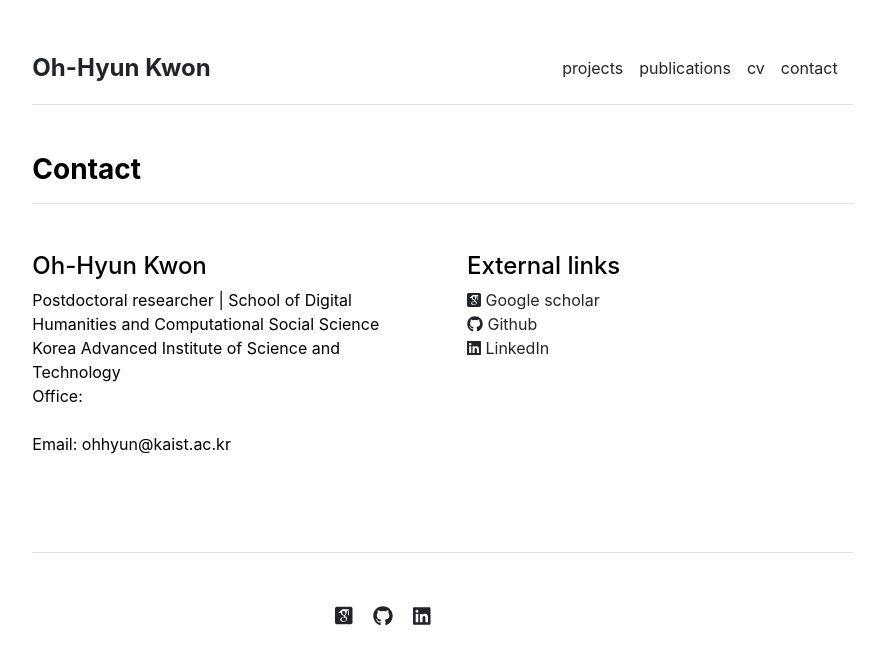
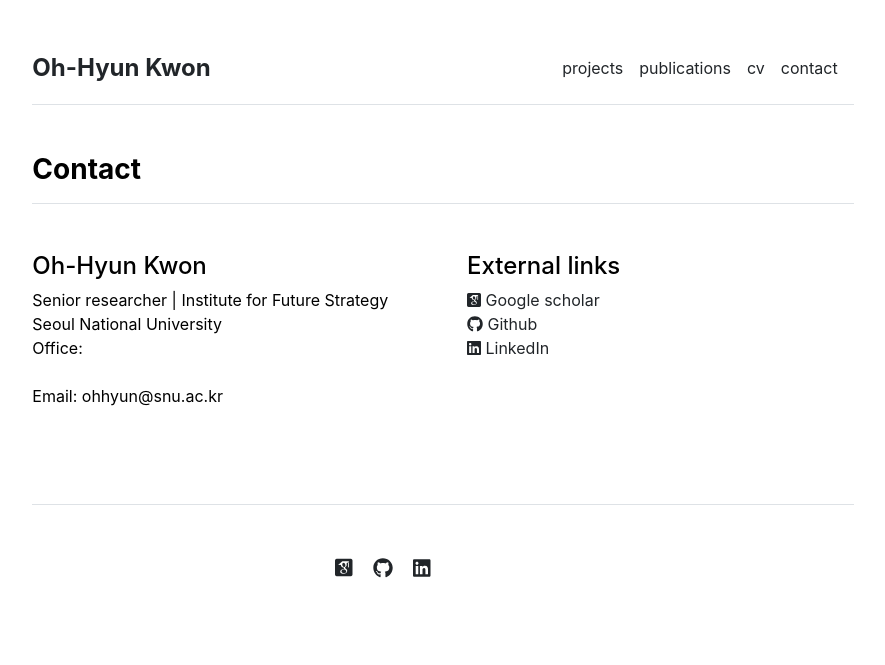
Before and after one commit to pothyd/pothyd.github.io, a Jekyll site: the page built from contact.md, in a window 1280 px wide. Shown: the top 665 px of the page, without its empty margins (197-1082 px from the left). Built offline with Jekyll 4.4.1, drawn with Linux system fonts in a browser that asks for light colours; some web fonts are replaced.

Commit message:
Update settings.yml

```diff
--- a/_data/settings.yml
+++ b/_data/settings.yml
@@ -20,4 +20,4 @@ social:
 - {text: 'LinkedIn', icon: 'fab fa-linkedin', link: 'https://linkedin.com/in/kwon-oh-hyun-907b22134/'}
 
 contacts:
-- {name: 'Oh-Hyun Kwon', title: 'Postdoctoral researcher', department: 'School of Digital Humanities and Computational Social Science', institution: 'Korea Advanced Institute of Science and Technology', institution_address: '291 Daehak-ro, Daejeon, Republic of Korea', email: 'ohhyun@kaist.ac.kr'}
+- {name: 'Oh-Hyun Kwon', title: 'Senior researcher', department: 'Institute for Future Strategy', institution: 'Seoul National University', institution_address: '1 Gwanak-ro, Seoul, Republic of Korea', email: 'ohhyun@snu.ac.kr'}
```
